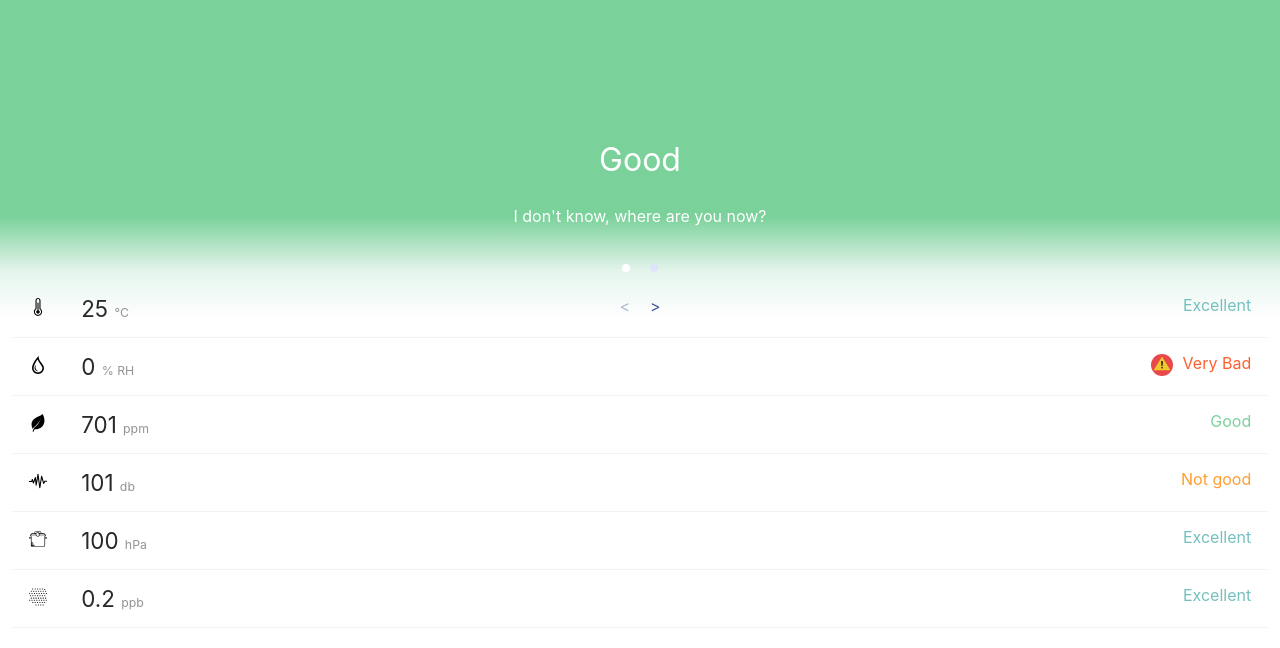
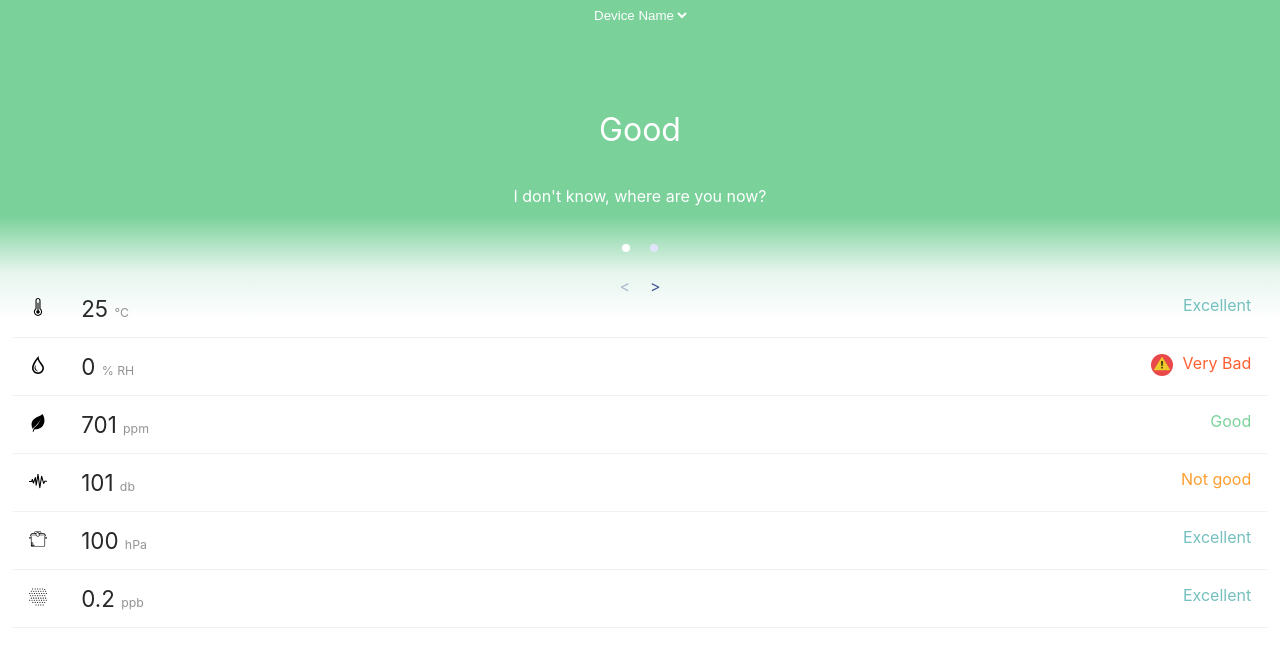
Before and after one commit to MpStyle/air-quality-monitor, a React (Create React App) app in the folder web-interface/: page / in a window 1280 px wide. Shown: the top 648 px of the page. Built offline with nearby package versions, Linux system fonts and the light colour scheme; data requests are answered from the project's data file.

Commit message:
Web Interface - Fixed header in big screens

```diff
--- a/web-interface/src/component/header/Header.scss
+++ b/web-interface/src/component/header/Header.scss
@@ -2,10 +2,6 @@
 
 .home-header {
     height: 33%;
-    display: flex;
-    flex-direction: column;
-    align-items: center;
-    justify-content: center;
 
     .sub-header {
         width: 100%;
@@ -16,6 +12,7 @@
     .first {
         height: 30px;
         vertical-align: middle;
+        align-self: flex-start;
 
         select {
             height: 30px;
@@ -28,15 +25,15 @@
 
     .second {
         font-size: 2em;
-        height: calc((100% - 30px) / 3);
+        height: calc((100% - 30px) / 3 * 2);
         vertical-align: middle;
-        padding-top: calc((((100% - 30px) / 3) - 2em)/2);
+        line-height: 200px;
     }
 
     .third {
-        height: calc(((100% - 30px) / 3) * 2);
+        height: calc((100% - 30px) / 3);
         vertical-align: middle;
-        margin-top: 1.7em;
+        align-self: flex-end;
 
         .alice-carousel__dots-item:hover,
         .alice-carousel__dots-item.__active {
```
